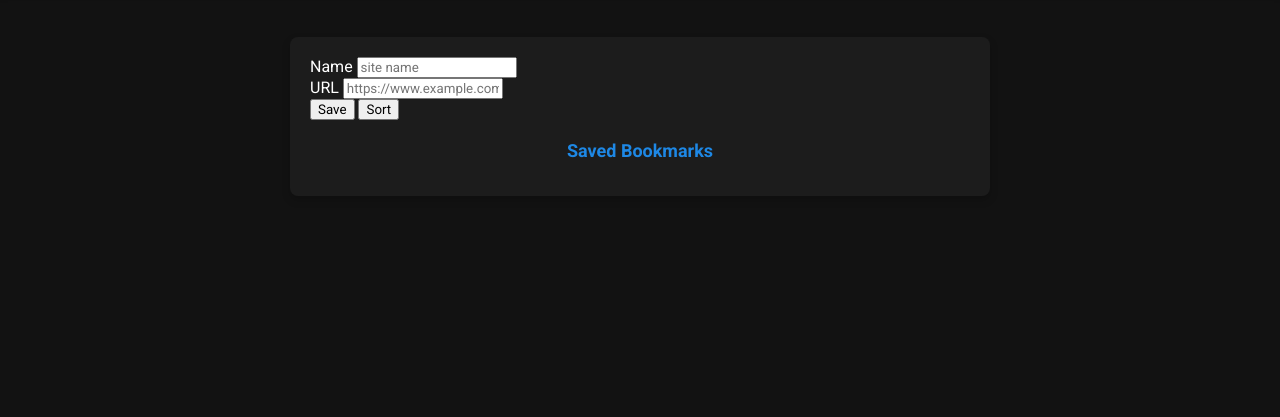
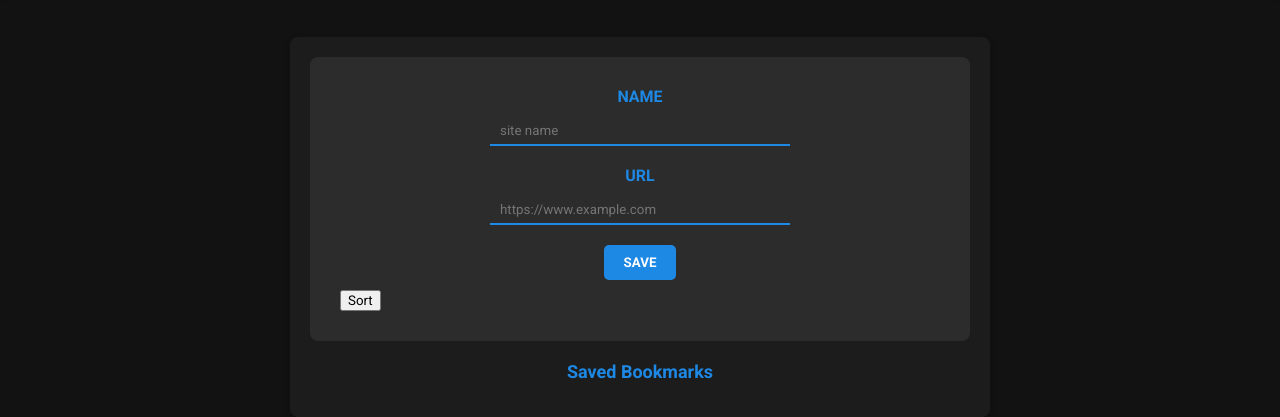
Before and after one commit to Belunymous/Bookmark-Manager, a plain HTML site: page index.html in a window 1280 px wide. Shown: the part 83-500 px from the top of the page. Drawn offline with Linux system fonts and the light colour scheme.

Commit message:
Styling Form Section

```diff
--- a/style.css
+++ b/style.css
@@ -50,3 +50,63 @@ h2 {
     border-radius: 8px;
     box-shadow: 0 4px 8px rgba(0, 0, 0, 0.2);
 }
+
+.form {
+    width: 100%;
+    height: auto;
+    background-color: #2C2C2C;
+    padding: 30px;
+    border-radius: 8px;
+    margin-bottom: 20px;
+}
+
+.input-field {
+    display: flex;
+    flex-direction: column;
+    align-items: center;
+    margin-bottom: 20px;
+}
+
+.input-field input[type="text"] {
+    width: 100%;
+    max-width: 300px;
+    height: 30px;
+    outline: none;
+    border: none;
+    background-color: transparent;
+    border-bottom: 2px solid #1E88E5;
+    padding-left: 10px;
+    color: #ffffff;
+    margin-top: 5px;
+    transition: border-bottom-color 0.3s ease;
+}
+
+.input-field input[type="text"]:focus {
+    border-bottom-color: #42A5F5;
+}
+
+.input-field label {
+    color: #1E88E5;
+    font-weight: bold;
+    margin-bottom: 5px;
+    text-transform: uppercase;
+}
+
+.save_button {
+    display: block;
+    margin: 10px auto;
+    padding: 10px 20px;
+    border: none;
+    background-color: #1E88E5;
+    color: #ffffff;
+    cursor: pointer;
+    outline: none;
+    border-radius: 5px;
+    font-weight: bold;
+    text-transform: uppercase;
+    transition: background-color 0.3s ease;
+}
+
+.save_button:hover {
+    background-color: #42A5F5;
+}
```
